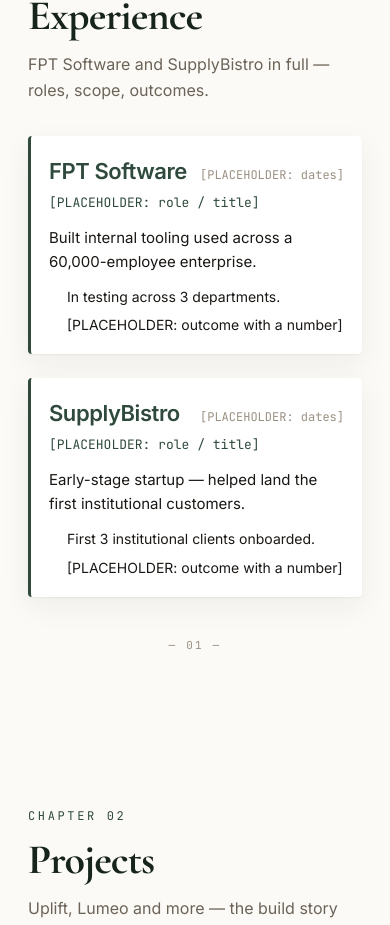
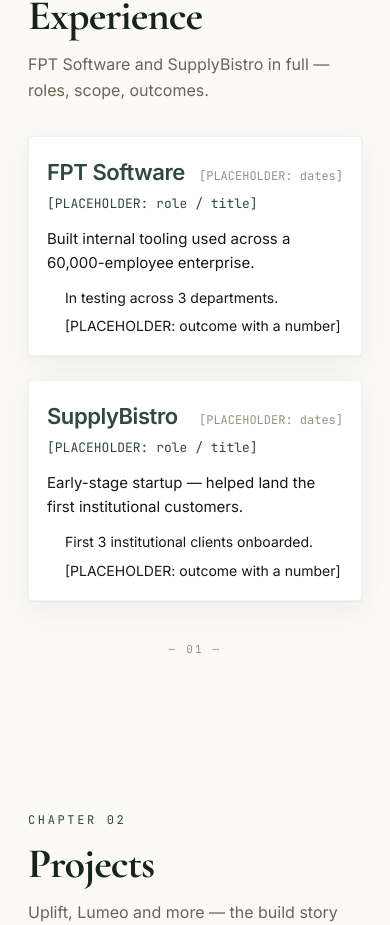
Before and after one commit to tnt07-t/portfolio, a Next.js app: page / in a window 390 px wide. Shown: the part 1826-2751 px from the top of the page. Built offline with nearby package versions, Linux system fonts and the light colour scheme; a web font is replaced by a local one.

Commit message:
Drop the green left accent on Experience cards
Use the same hairline border as the other chapter cards for consistency.

```diff
--- a/components/chapter/bodies/ExperienceBody.tsx
+++ b/components/chapter/bodies/ExperienceBody.tsx
@@ -9,7 +9,7 @@
   return (
     <div style={{ display: 'grid', gap: 'clamp(24px,4vw,40px)' }}>
       {experience.map((e) => (
-        <article key={e.org} style={{ background: '#FFFFFF', borderLeft: '3px solid #2F4A3C', borderRadius: 4, padding: 'clamp(18px,2.6vw,30px)', boxShadow: '0 1px 2px rgba(22,36,27,0.05), 0 10px 30px rgba(22,36,27,0.06)' }}>
+        <article key={e.org} style={{ background: '#FFFFFF', border: '1px solid rgba(26,23,20,0.06)', borderRadius: 4, padding: 'clamp(18px,2.6vw,30px)', boxShadow: '0 1px 2px rgba(22,36,27,0.05), 0 10px 30px rgba(22,36,27,0.06)' }}>
           <div style={{ display: 'flex', flexWrap: 'wrap', alignItems: 'baseline', gap: 12, justifyContent: 'space-between' }}>
             <h2 style={{ fontFamily: DISPLAY, fontWeight: 800, fontSize: 'clamp(22px,2.8vw,32px)', letterSpacing: '-0.02em', color: '#2F4A3C' }}>{e.org}</h2>
             <span style={{ fontFamily: MONO, fontSize: 12, color: '#9a9082' }}>{e.period}</span>
```
